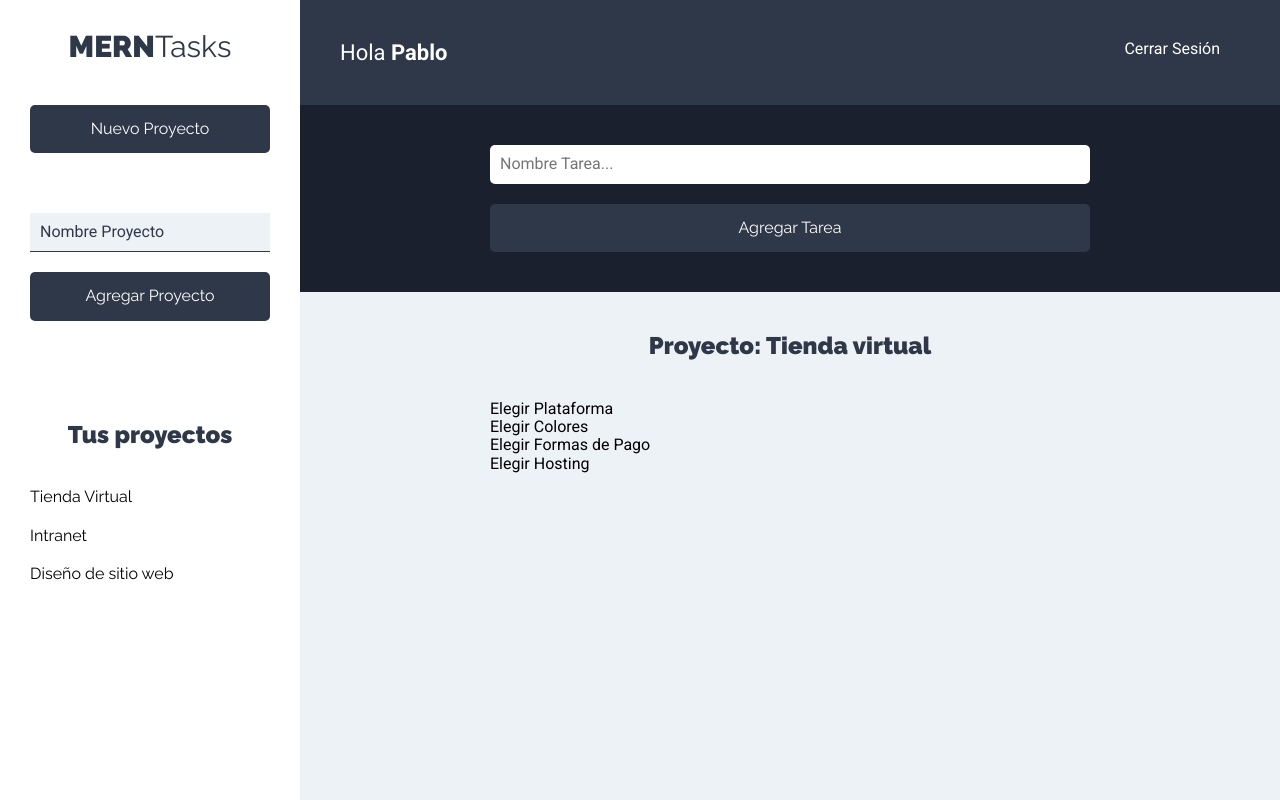
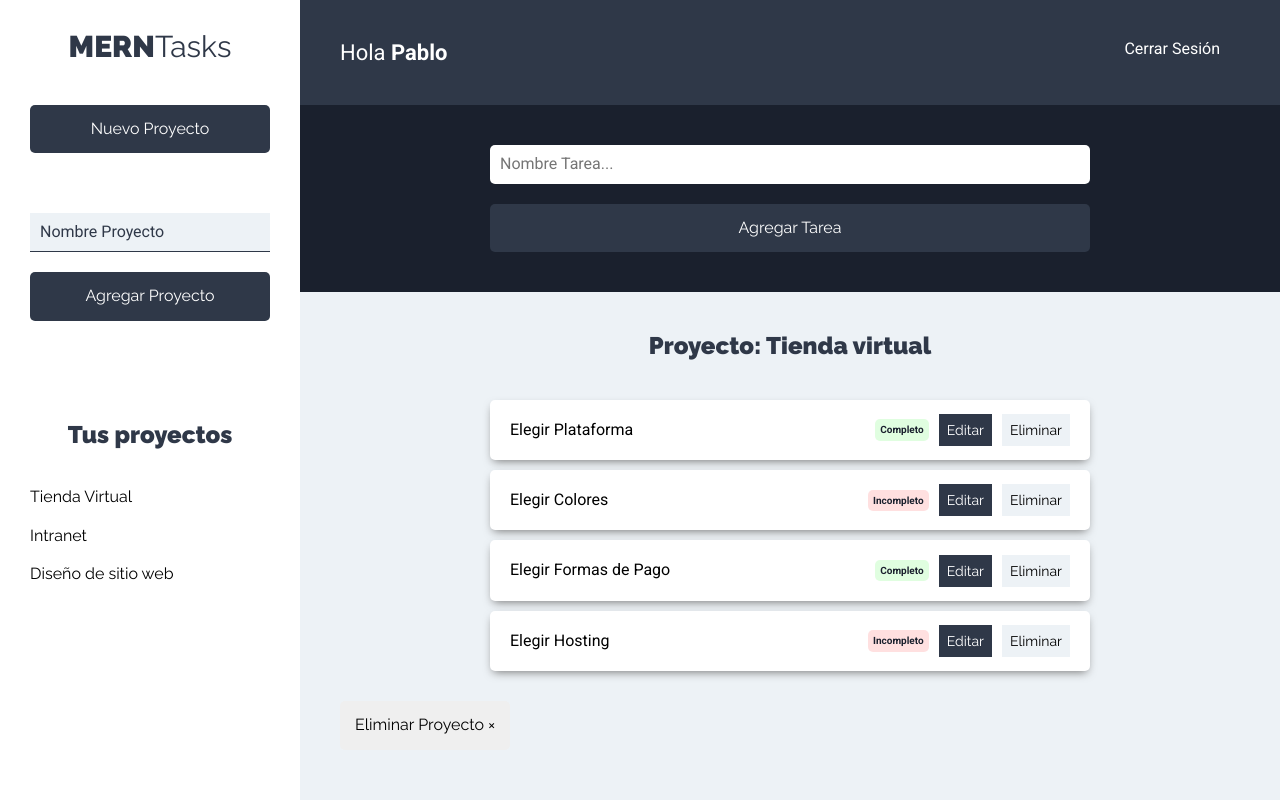
Before and after one commit to pablofreire6/mern-learning, a React (Create React App) app: page /projects in a window 1280 px wide. Built offline with nearby package versions, Linux system fonts and the light colour scheme.

Commit message:
add remove for tasks

```diff
--- a/src/components/tasks/ListTasks.js
+++ b/src/components/tasks/ListTasks.js
@@ -21,6 +21,10 @@
           tasks.map((task, index) => <Task key={index} task={task} />)
         )}
       </ul>
+
+      <button type="button" className="btn btn-eliminar">
+        Eliminar Proyecto &times;
+      </button>
     </Fragment>
   );
 };
--- a/src/components/tasks/Task.js
+++ b/src/components/tasks/Task.js
@@ -1,7 +1,30 @@
 import React from "react";
 
 const Task = ({ task }) => {
-  return <li>{task.name}</li>;
+  return (
+    <li className="tarea sombra">
+      <p>{task.name}</p>
+      <div className="estado">
+        {task.state ? (
+          <button type="button" className="completo">
+            Completo
+          </button>
+        ) : (
+          <button type="button" className="incompleto">
+            Incompleto
+          </button>
+        )}
+      </div>
+      <div className="acciones">
+        <button type="button" className="btn btn-primario">
+          Editar
+        </button>
+        <button type="button" className="btn btn-secundario">
+          Eliminar
+        </button>
+      </div>
+    </li>
+  );
 };
 
 export default Task;
```
